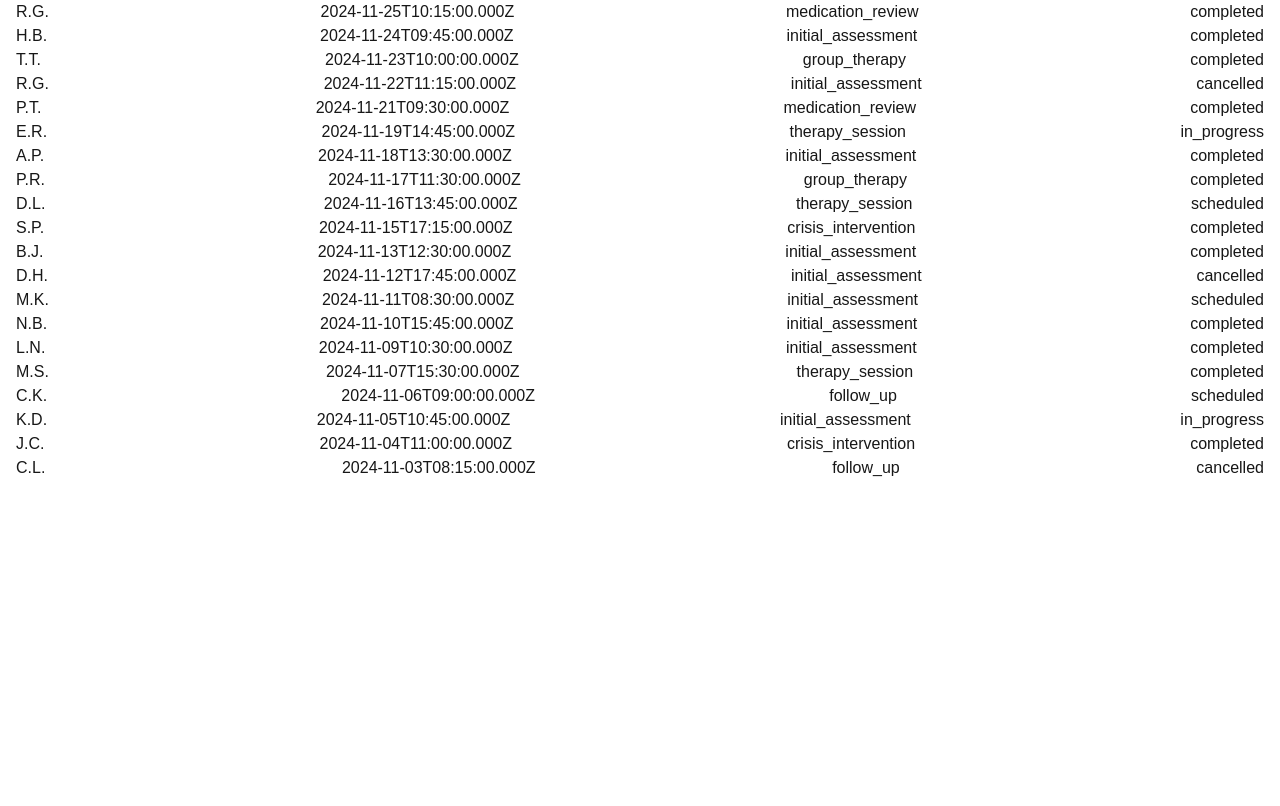
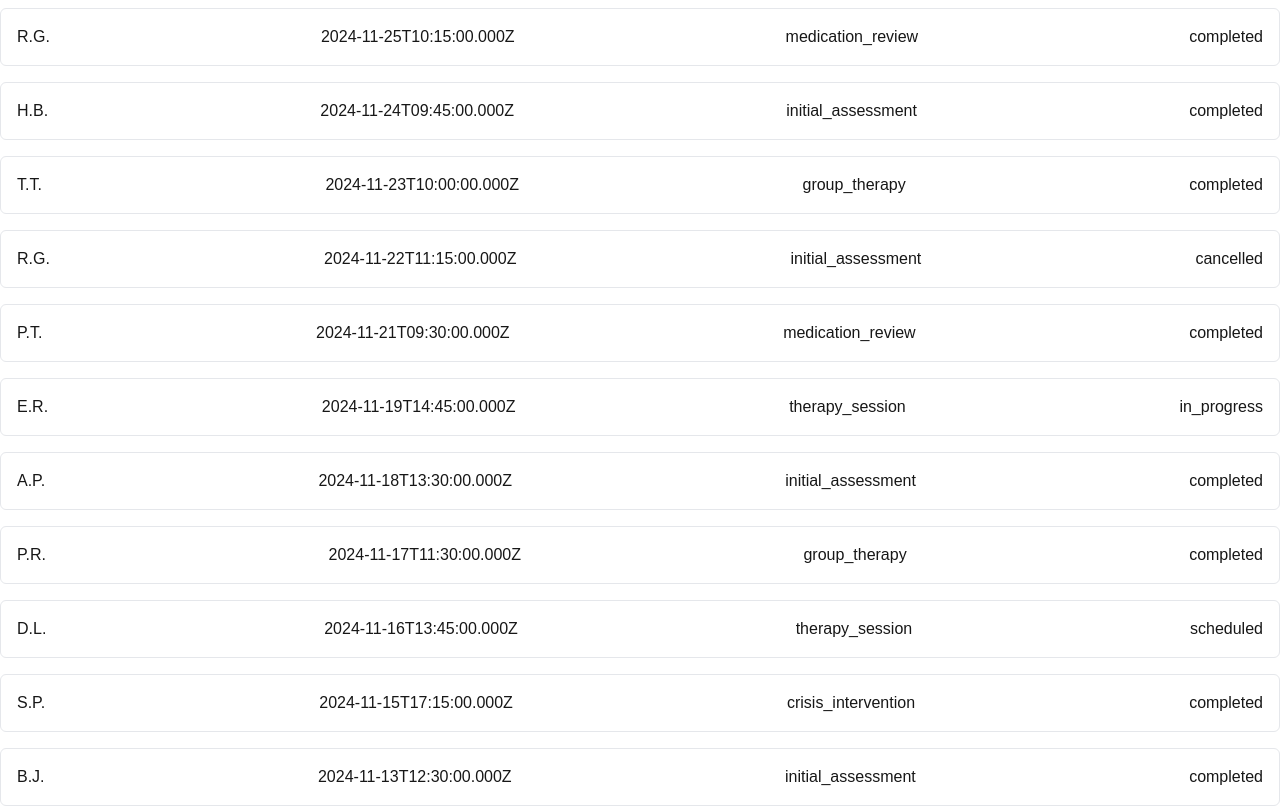
Before and after one commit to khanmohtashim22/jimini-health, a Next.js app: page / in a window 1280 px wide. Shown: the top 806 px of the page. Built offline with nearby package versions, Linux system fonts and the light colour scheme.

Commit message:
added hover color

```diff
--- a/src/components/Encounters/Encounters.tsx
+++ b/src/components/Encounters/Encounters.tsx
@@ -4,6 +4,10 @@ import { useEncounters } from "@/hooks/useEncounters";
 
 export const Encounters = () => {
   const { data, loading, error } = useEncounters();
+
+  const handleEncounterClick = (id: string) => {
+    console.log(id);
+  };
 
   if (loading) {
     return (
@@ -32,8 +36,11 @@ export const Encounters = () => {
           encounter;
         return (
           <li key={id}>
-            <button className="w-full">
-              <div className="flex flex-row justify-between px-4">
+            <button
+              className="w-full cursor-pointer border border-gray-200 rounded-md p-4 my-2 hover:bg-gray-100"
+              onClick={() => handleEncounterClick(id)}
+            >
+              <div className="flex flex-row justify-between">
                 <span>{patientInitials}</span>
                 <span>{encounterDate}</span>
                 <span>{encounterType}</span>
```
